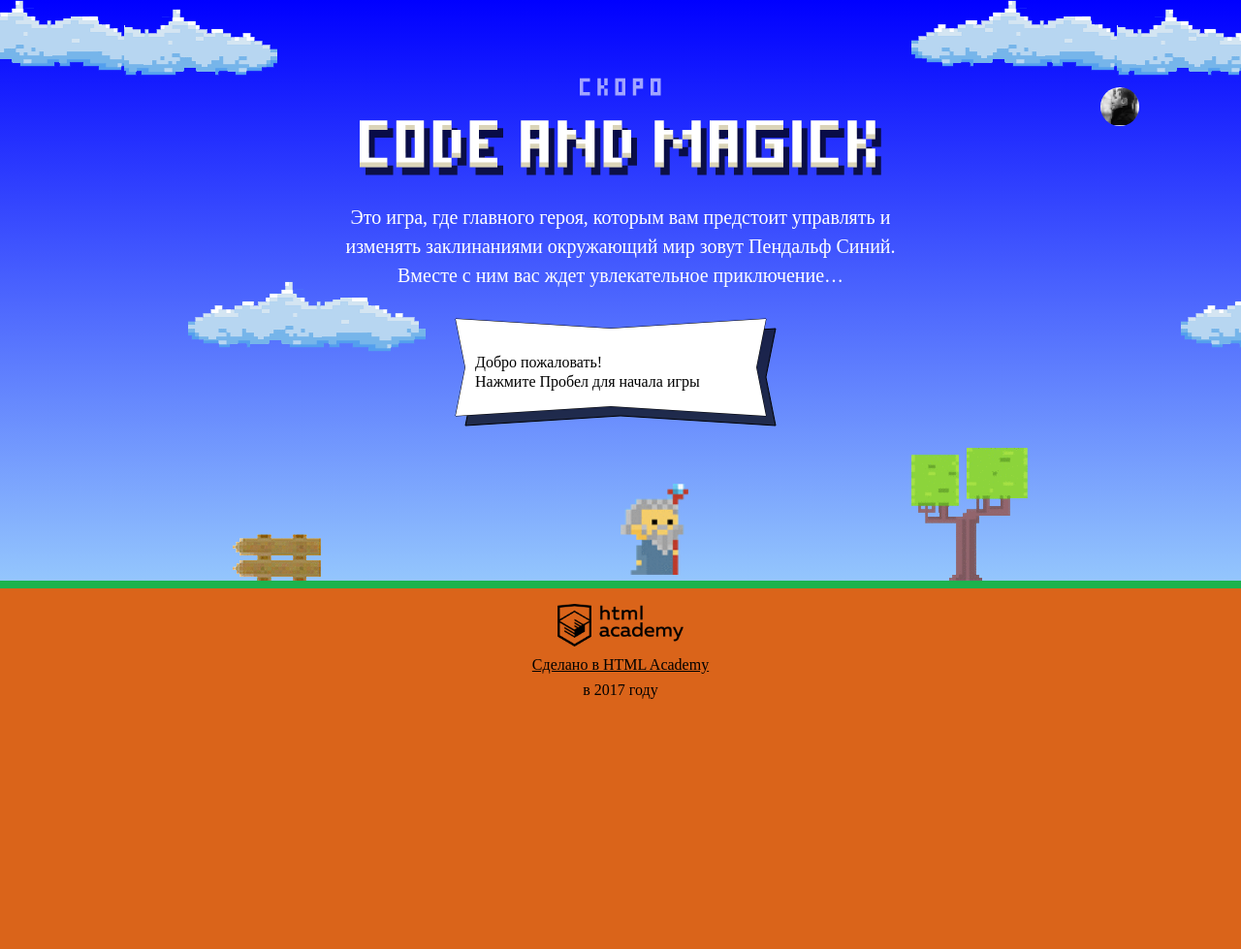
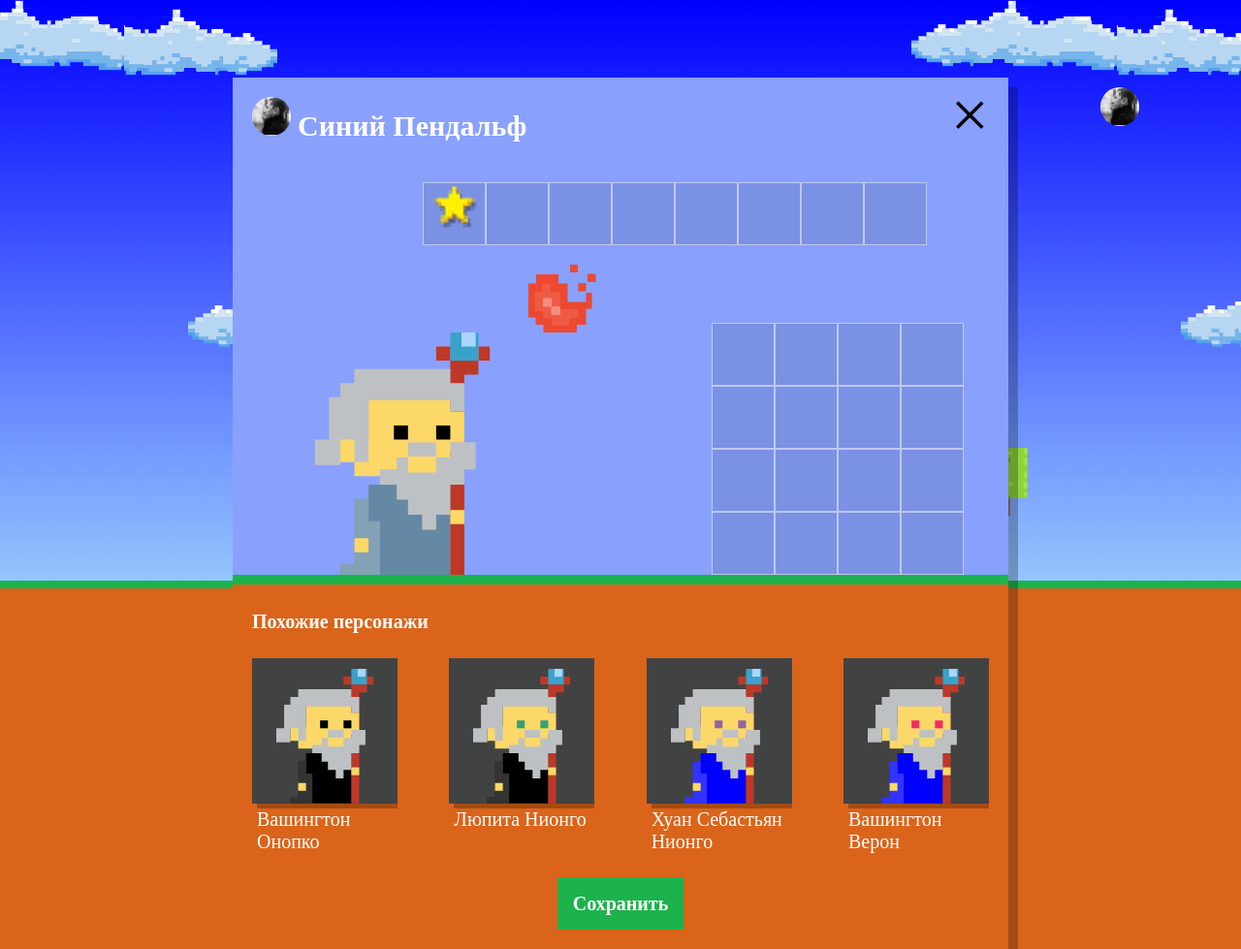
Before and after one commit to Pingvinnesova/944119-code-and-magick-17, a website: page index.html in a window 1280 px wide. Shown: the whole page at 97% size. Before the commit the page ends 800 px from the top, so only its background shows below. Drawn offline with Linux system fonts and the light colour scheme; a web font is replaced by a local one.

Commit message:
Учебный проект: нас орда. Попытка 1

```diff
--- a/index.html
+++ b/index.html
@@ -206,6 +206,7 @@
   };
 </script>
 <script src="js/stat.js"></script>
+<script src="js/setup.js"></script>
 <script src="js/game.js"></script>
 
 </body>
--- /dev/null
+++ b/js/setup.js
@@ -0,0 +1,43 @@
+'use strict';
+
+var WIZARD_NAMES = ['Иван', 'Хуан Себастьян', 'Мария', 'Кристоф', 'Виктор', 'Юлия', 'Люпита', 'Вашингтон'];
+var WIZARD_SURNAMES = ['да Марья', 'Верон', 'Мирабелла', 'Вальц', 'Онопко', 'Топольницкая', 'Нионго', 'Ирвинг'];
+var EYES_COLOR = ['rgb(101, 137, 164)', 'rgb(241, 43, 107)', 'rgb(146, 100, 161)', 'rgb(56, 159, 117)', 'rgb(215, 210, 55)', 'rgb(0, 0, 0)'];
+var COAT_COLOR = ['black', 'red', 'blue', 'yellow', 'green'];
+
+var userDialog = document.querySelector('.setup');
+userDialog.classList.remove('hidden');
+
+var similarListElement = userDialog.querySelector('.setup-similar-list');
+
+var similarWizardTemplate = document.querySelector('#similar-wizard-template')
+    .content
+    .querySelector('.setup-similar-item');
+
+var wizards = [];
+
+for (var j = 0; j <= 3; j++) {
+  wizards[j] = {
+    name: WIZARD_NAMES[Math.floor(Math.random() * WIZARD_NAMES.length)] + ' ' + WIZARD_SURNAMES[Math.floor(Math.random() * WIZARD_SURNAMES.length)],
+    coatColor: COAT_COLOR[Math.floor(Math.random() * COAT_COLOR.length)],
+    eyesColor: EYES_COLOR[Math.floor(Math.random() * EYES_COLOR.length)]
+  };
+}
+
+var renderWizard = function (wizard) {
+  var wizardElement = similarWizardTemplate.cloneNode(true);
+
+  wizardElement.querySelector('.setup-similar-label').textContent = wizard.name;
+  wizardElement.querySelector('.wizard-coat').style.fill = wizard.coatColor;
+  wizardElement.querySelector('.wizard-eyes').style.fill = wizard.eyesColor;
+
+  return wizardElement;
+};
+
+var fragment = document.createDocumentFragment();
+for (var i = 0; i < wizards.length; i++) {
+  fragment.appendChild(renderWizard(wizards[i]));
+}
+similarListElement.appendChild(fragment);
+
+userDialog.querySelector('.setup-similar').classList.remove('hidden');
```
